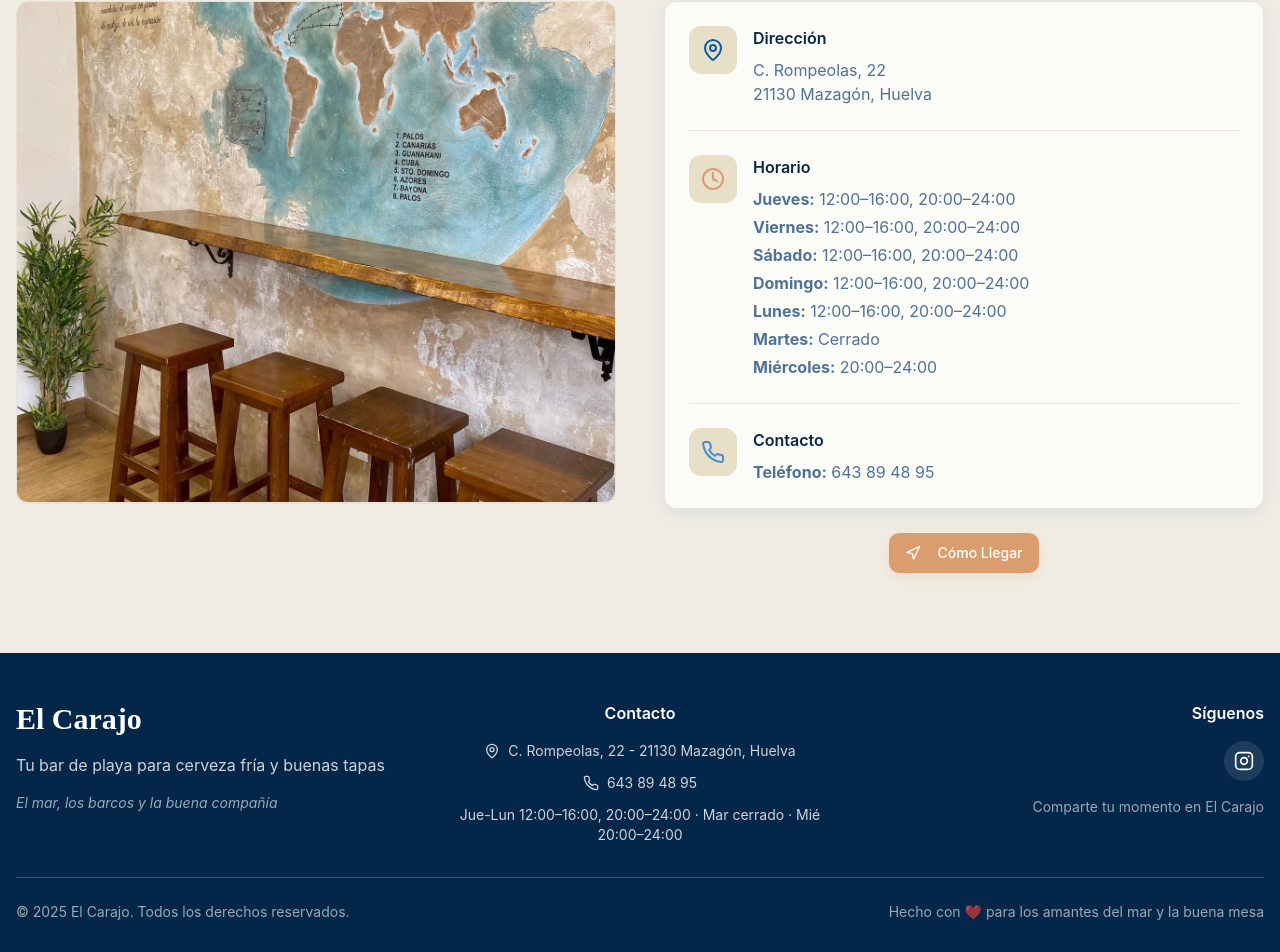
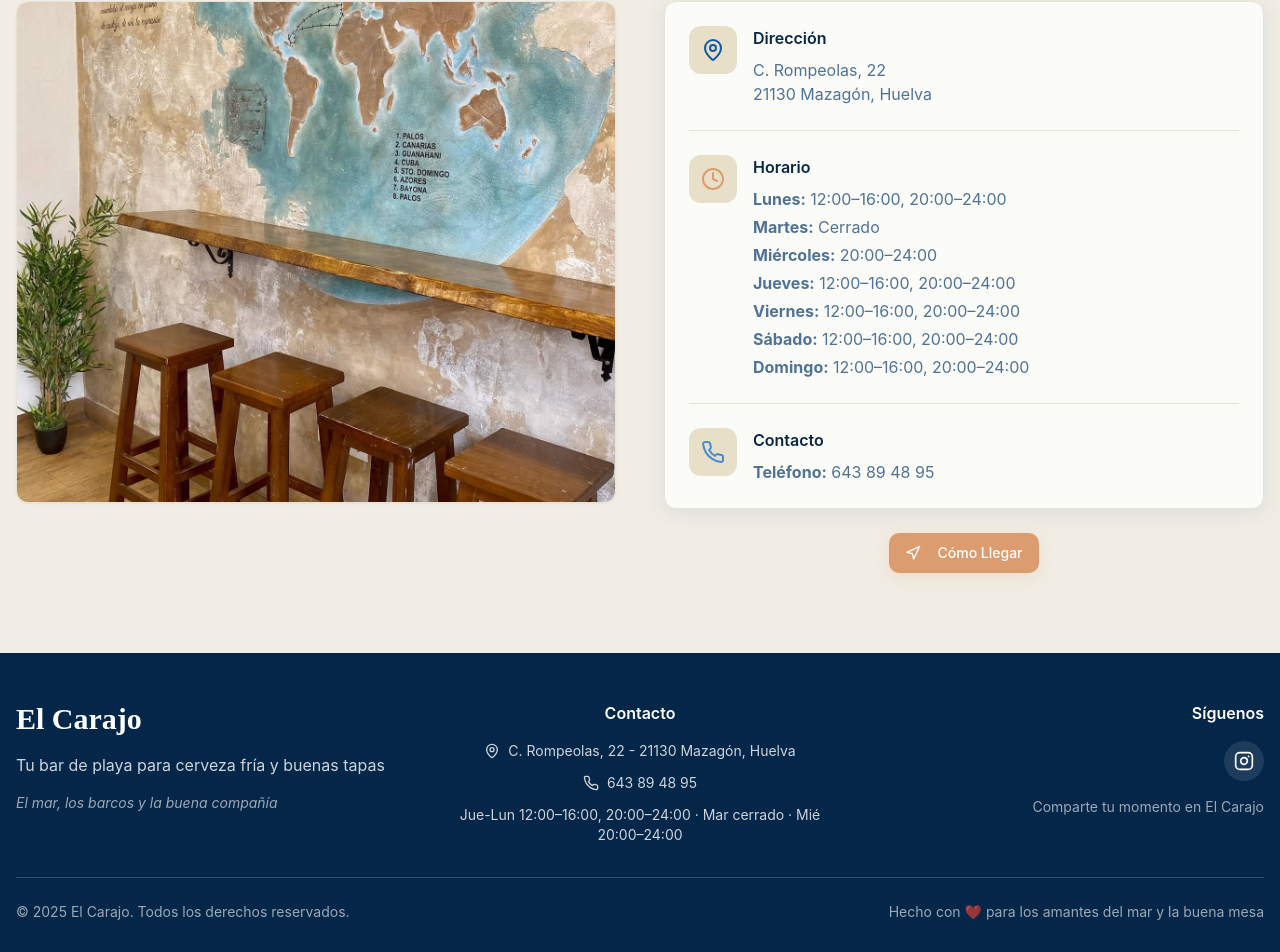
Before and after one commit to alefernaandez/elcarajo-playa-web, a React (Vite) app: page / in a window 1280 px wide. Shown: the part 2537-3489 px from the top of the page. Built offline with nearby package versions, Linux system fonts and the light colour scheme.

Commit message:
content(ubicacion): reordena horario Lun→Dom según indicación

```diff
--- a/src/components/LocationSection.tsx
+++ b/src/components/LocationSection.tsx
@@ -55,13 +55,13 @@ const LocationSection = () => {
 
                 <Row icon={<Clock className="w-6 h-6 text-wood" />} title="Horario">
                   <div className="text-muted-foreground space-y-1">
+                    <p><strong>Lunes:</strong> 12:00–16:00, 20:00–24:00</p>
+                    <p><strong>Martes:</strong> Cerrado</p>
+                    <p><strong>Miércoles:</strong> 20:00–24:00</p>
                     <p><strong>Jueves:</strong> 12:00–16:00, 20:00–24:00</p>
                     <p><strong>Viernes:</strong> 12:00–16:00, 20:00–24:00</p>
                     <p><strong>Sábado:</strong> 12:00–16:00, 20:00–24:00</p>
                     <p><strong>Domingo:</strong> 12:00–16:00, 20:00–24:00</p>
-                    <p><strong>Lunes:</strong> 12:00–16:00, 20:00–24:00</p>
-                    <p><strong>Martes:</strong> Cerrado</p>
-                    <p><strong>Miércoles:</strong> 20:00–24:00</p>
                   </div>
                 </Row>
 
```
